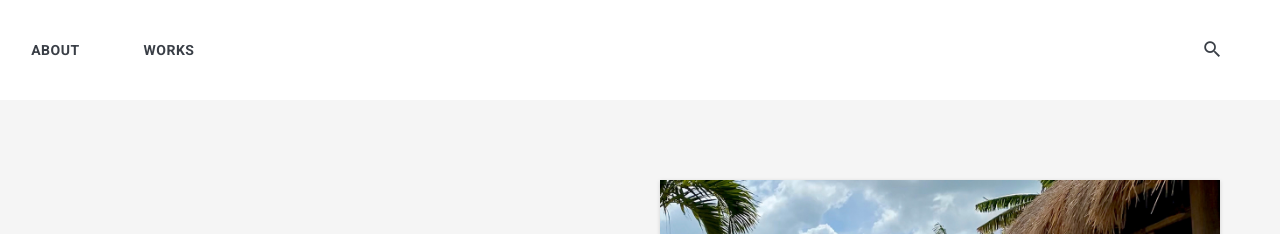
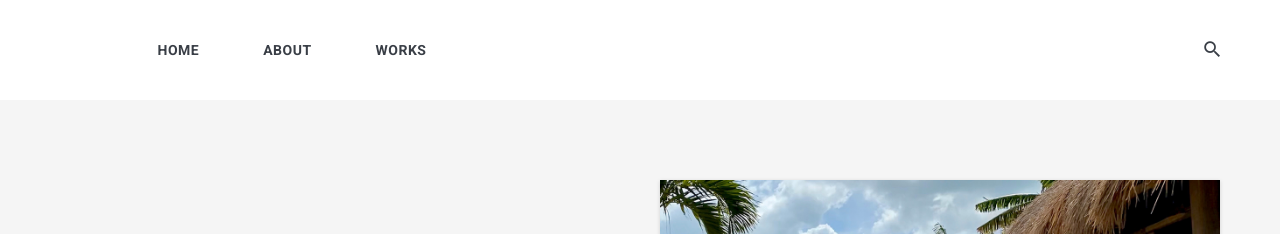
Before and after one commit to hyejinni/hyejinni.github.io, a Jekyll site: the page built from index.html, in a window 1280 px wide. Shown: the top 234 px of the page. Built offline with Jekyll 4.4.1, drawn with Linux system fonts in a browser that asks for light colours; nearby versions of some CDN libraries; the list of posts is cut into pages by our own code.

Commit message:
position 변경

```diff
--- a/_sass/3-modules/_header.scss
+++ b/_sass/3-modules/_header.scss
@@ -49,7 +49,7 @@
 .main-nav {
   position: absolute;
   top: 50%;
-
+  left: 20%;
   transform: translate(-50%, -50%);
 
   .nav-icon__close {
```
